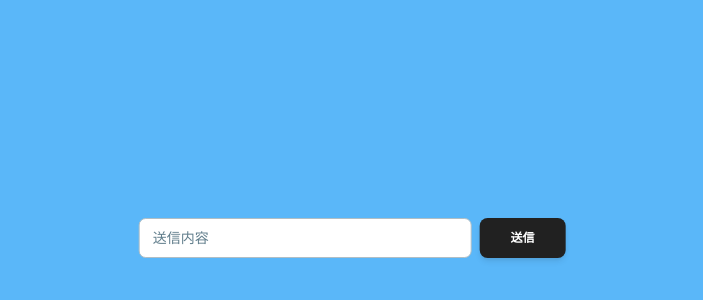
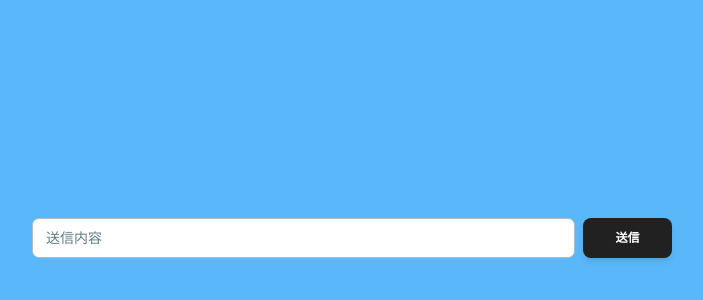
Before and after one commit to ShoWaka/hash-chat, a React (Vite) app: page / in a window 1280 px wide. Shown: the part 502-802 px from the top of the page, without its empty margins (288-991 px from the left). Built offline with nearby package versions, Linux system fonts and the light colour scheme.

Commit message:
[Fix]細かいスタイルを修正

```diff
--- a/src/App.jsx
+++ b/src/App.jsx
@@ -18,7 +18,7 @@ function App() {
 		{
 			position: "left",
 			type: "text",
-			text: "好きなテキストを入力してください！",
+			text: "ハッシュ化アルゴリズムを選択して、好きなテキストを入力してください！",
 			date: new Date(),
 		},
 		{
@@ -37,9 +37,11 @@ function App() {
 	return (
 		<>
 			<Context.Provider value={value}>
-				<Header></Header>
-				<ChatPage></ChatPage>
-				<InputArea></InputArea>
+				<div className="relative h-screen">
+					<Header></Header>
+					<ChatPage></ChatPage>
+					<InputArea></InputArea>
+				</div>
 			</Context.Provider>
 		</>
 	);
--- a/src/components/InputArea.jsx
+++ b/src/components/InputArea.jsx
@@ -6,6 +6,7 @@ import { CreateHashMessage } from "../CreateHashMessage.jx";
 export const InputArea = () => {
 	const [input, setInput] = useState(""); // 変数を定義
 	const { messages, setMessages } = useContext(Context);
+	const { algorithm } = useContext(Context);
 
 	const buttonClick = () => {
 		let messagesClone = [...messages];
@@ -25,8 +26,7 @@ export const InputArea = () => {
 			});
 		};
 
-
-		CreateHashMessage(input)
+		CreateHashMessage(input, algorithm)
 			.then((shatxt) => {
 				setHashInput(shatxt);
 				setMessages(messagesClone);
@@ -37,7 +37,7 @@ export const InputArea = () => {
 	};
 
 	return (
-		<div className="w-1/3 absolute left-1/2 -translate-x-1/2 bottom-10 flex">
+		<div className="w-1/2 fixed left-1/2 -translate-x-1/2 bottom-10 flex ">
 			<Input
 				className="bg-white"
 				color="teal"
```
